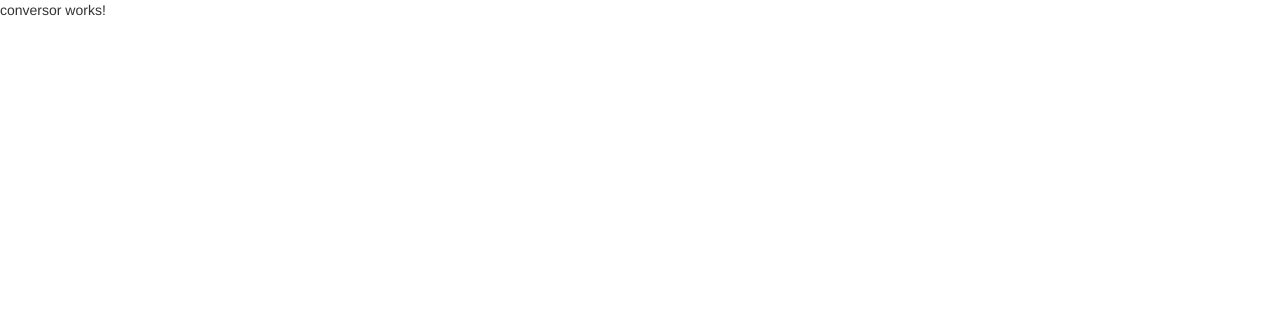
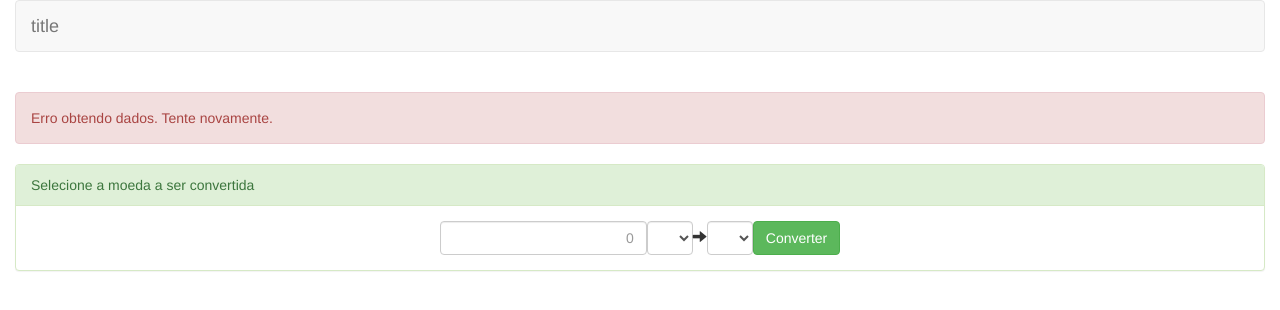
Before and after one commit to DanielSoaresRocha/ConversorDeMoedas-Angular, an Angular app: page / in a window 1280 px wide. Shown: the top 310 px of the page. Built offline with nearby package versions, Linux system fonts and the light colour scheme.

Commit message:
implementando html do componente conversor e do app

```diff
--- a/src/app/app.component.html
+++ b/src/app/app.component.html
@@ -1 +1,13 @@
-<app-conversor></app-conversor>
+<div class="container-fluid">
+    <nav class="navbar navbar-default">
+        <div class="container-fluid">
+            <div class="navbar-header">
+                <a class="navbar-brand" href="#">
+                    {{ "title" }}
+                </a>
+            </div>
+        </div>
+    </nav>
+    <app-conversor></app-conversor>
+
+</div>
--- a/src/app/conversor/components/conversor.component.html
+++ b/src/app/conversor/components/conversor.component.html
@@ -1 +1,24 @@
-<p>conversor works!</p>
+<br />
+<div class="alert alert-danger" role="alert">
+    Erro obtendo dados. Tente novamente.
+</div>
+<div class="panel panel-success">
+    <div class="panel-heading">
+        Selecione a moeda a ser convertida
+    </div>
+    <div class="panel-body text-center">
+        <form class="form-inline">
+            <input type="text" name="valor" class="form-control text-right" placeholder="0" required>
+            <select name="moedaDe" class="form-control" required>
+                <option>
+                </option>
+            </select>
+            <span class="glyphicon glyphicon-arrow-right" aria-hidden="true"></span>
+            <select name="moedaPara" class="form-control" required>
+                <option>
+                </option>
+            </select>
+            <input type="submit" value="Converter" class="btn btn-success">
+        </form>
+    </div>
+</div>
```
